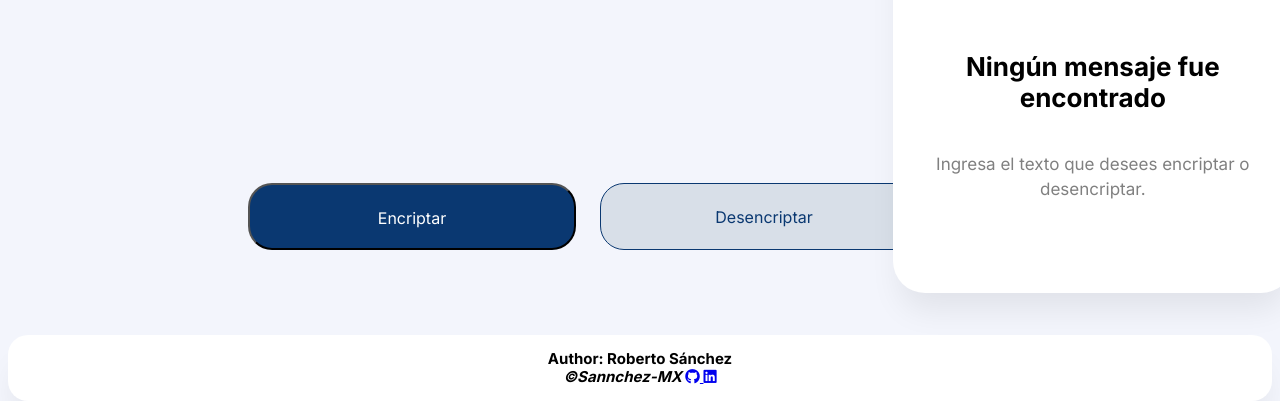
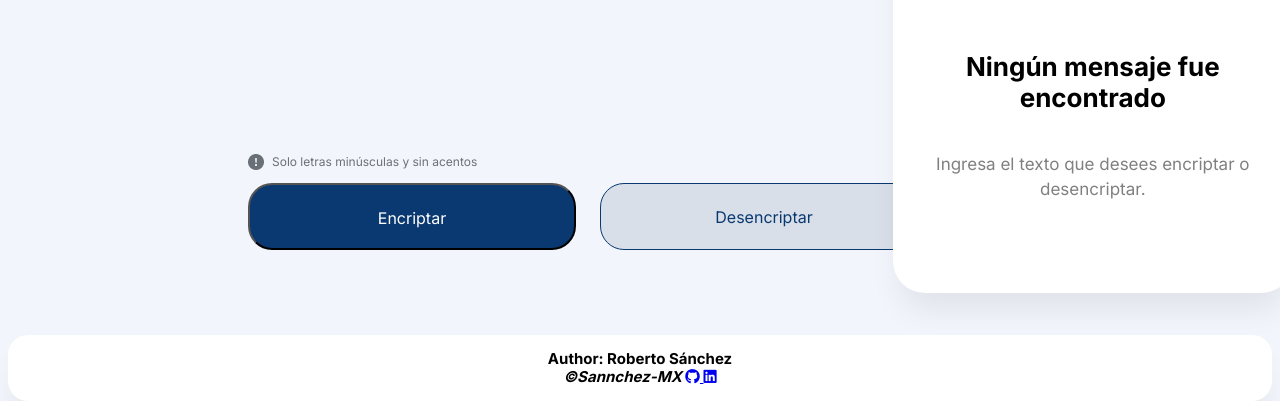
Before and after one commit to sannchez-Mx/Challenge_Oracle_Encriptador, a plain HTML site: page index.html in a window 1280 px wide. Shown: the part 425-826 px from the top of the page. Drawn offline with Linux system fonts and the light colour scheme.

Commit message:
Update styles.css

```diff
--- a/Styles/styles.css
+++ b/Styles/styles.css
@@ -36,7 +36,7 @@ body {
   width: 329px;
   height: 18px;
   left: 240px;
-  top: 631px;
+  top: 570px;
   font-family: "Inter";
   font-style: normal;
   font-weight: 400;
```
